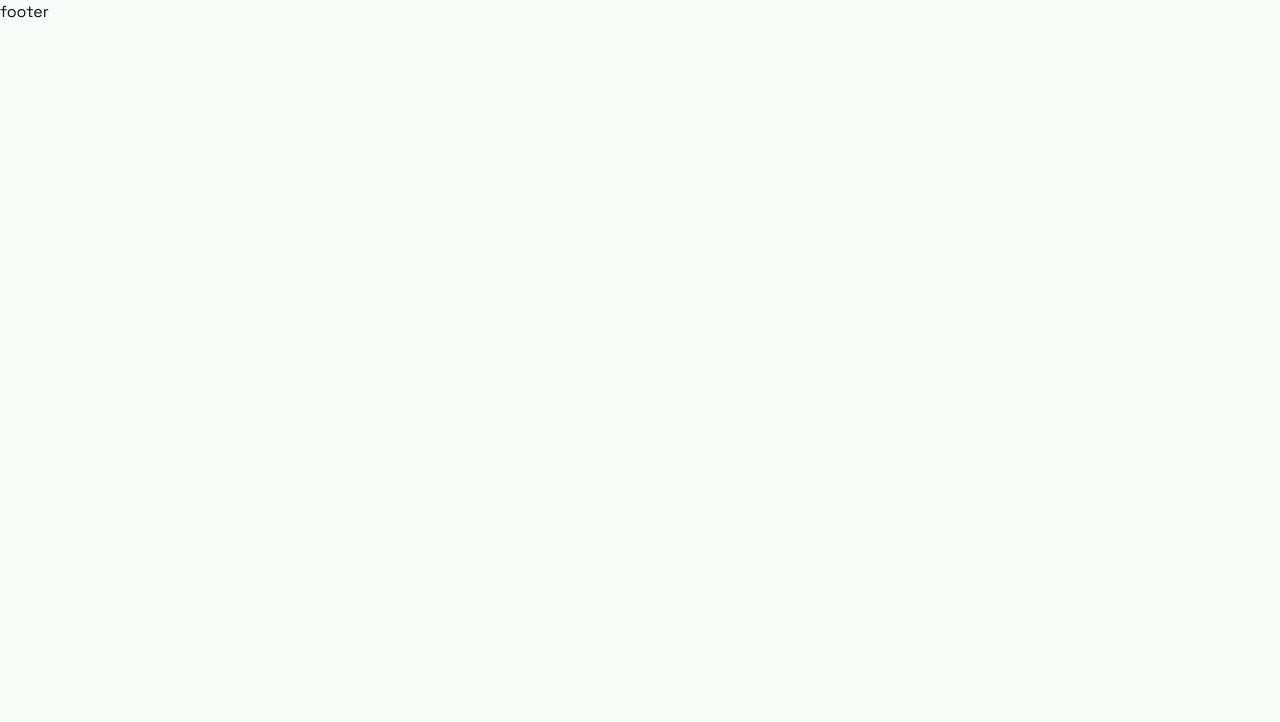
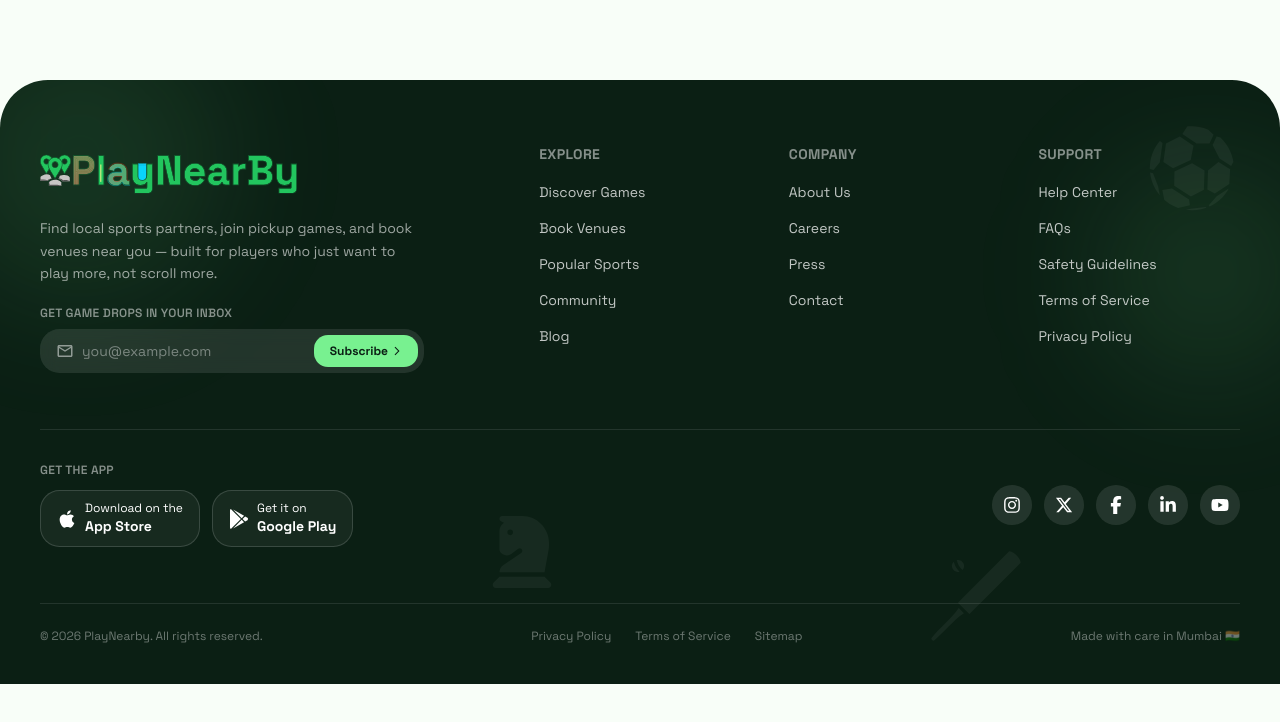
Before and after one commit to Ankur123unsungDevloper/Playnearby, a Next.js app in the folder client/: page /footer in a window 1280 px wide. Shown: the top 722 px of the page. Built offline with nearby package versions, Linux system fonts and the light colour scheme.

Commit message:
modified:   client/app/(marketing)/footer/page.tsx

```diff
--- a/client/app/(marketing)/footer/page.tsx
+++ b/client/app/(marketing)/footer/page.tsx
@@ -1,5 +1,220 @@
+"use client";
+
+import Logo from "@/components/logo";
+import Link from "next/link";
+import { useState } from "react";
+import {
+  FaInstagram,
+  FaXTwitter,
+  FaFacebookF,
+  FaLinkedinIn,
+  FaYoutube,
+  FaApple,
+  FaGooglePlay,
+  FaChessKnight,
+} from "react-icons/fa6";
+import { GiSoccerBall, GiCricketBat } from "react-icons/gi";
+import { MdArrowForwardIos, MdOutlineMailOutline } from "react-icons/md";
+
+/* ------------------------------------------------------------------ */
+/*  Link data — one place to edit the whole footer's link map          */
+/* ------------------------------------------------------------------ */
+
+const linkGroups: { title: string; links: { label: string; href: string }[] }[] = [
+  {
+    title: "Explore",
+    links: [
+      { label: "Discover Games", href: "/games" },
+      { label: "Book Venues", href: "/venues" },
+      { label: "Popular Sports", href: "/sports" },
+      { label: "Community", href: "/community" },
+      { label: "Blog", href: "/blog" },
+    ],
+  },
+  {
+    title: "Company",
+    links: [
+      { label: "About Us", href: "/about" },
+      { label: "Careers", href: "/careers" },
+      { label: "Press", href: "/press" },
+      { label: "Contact", href: "/contact" },
+    ],
+  },
+  {
+    title: "Support",
+    links: [
+      { label: "Help Center", href: "/help" },
+      { label: "FAQs", href: "/faq" },
+      { label: "Safety Guidelines", href: "/safety" },
+      { label: "Terms of Service", href: "/terms" },
+      { label: "Privacy Policy", href: "/privacy" },
+    ],
+  },
+];
+
+const socials = [
+  { icon: <FaInstagram />, href: "https://instagram.com", label: "Instagram" },
+  { icon: <FaXTwitter />, href: "https://x.com", label: "X (Twitter)" },
+  { icon: <FaFacebookF />, href: "https://facebook.com", label: "Facebook" },
+  { icon: <FaLinkedinIn />, href: "https://linkedin.com", label: "LinkedIn" },
+  { icon: <FaYoutube />, href: "https://youtube.com", label: "YouTube" },
+];
+
+/* ------------------------------------------------------------------ */
+/*  Footer                                                              */
+/* ------------------------------------------------------------------ */
+
 export default function Footer() {
+  const [email, setEmail] = useState("");
+  const [subscribed, setSubscribed] = useState(false);
+
+  const handleSubscribe = (e: React.FormEvent) => {
+    e.preventDefault();
+    if (!email) return;
+    // TODO: wire up to your real newsletter endpoint
+    setSubscribed(true);
+    setEmail("");
+  };
+
   return (
-    <div>footer</div>
+    <footer className="relative mt-20 w-full overflow-hidden rounded-t-[3rem] bg-[#0B1F14] text-white">
+      {/* decorative glow + faint watermark sport icons */}
+      <div className="pointer-events-none absolute -left-16 -top-16 h-72 w-72 rounded-full bg-[#78F190]/10 blur-3xl" />
+      <div className="pointer-events-none absolute -right-10 top-20 h-56 w-56 rounded-full bg-[#78F190]/10 blur-3xl" />
+      <GiSoccerBall className="pointer-events-none absolute right-10 top-10 text-8xl text-white/5" />
+      <FaChessKnight className="pointer-events-none absolute bottom-24 left-[38%] text-7xl text-white/5" />
+      <GiCricketBat className="pointer-events-none absolute bottom-10 right-[20%] text-8xl text-white/5" />
+
+      <div className="relative mx-auto flex w-full max-w-7xl flex-col gap-14 px-6 pb-10 pt-16 md:px-10">
+        {/* Top area */}
+        <div className="grid w-full grid-cols-1 gap-12 md:grid-cols-2 lg:grid-cols-5">
+          {/* Brand + newsletter */}
+          <div className="flex flex-col gap-5 lg:col-span-2">
+            <Logo />
+            <p className="max-w-sm text-sm leading-relaxed text-white/60">
+              Find local sports partners, join pickup games, and book venues near you —
+              built for players who just want to play more, not scroll more.
+            </p>
+
+            <form onSubmit={handleSubscribe} className="flex w-full max-w-sm flex-col gap-2">
+              <label htmlFor="footer-email" className="text-xs font-semibold uppercase tracking-wide text-white/50">
+                Get game drops in your inbox
+              </label>
+              <div className="flex items-center gap-2 rounded-xl bg-white/10 p-1.5 pl-4 backdrop-blur-sm">
+                <MdOutlineMailOutline className="shrink-0 text-lg text-white/50" />
+                <input
+                  id="footer-email"
+                  type="email"
+                  required
+                  value={email}
+                  onChange={(e) => setEmail(e.target.value)}
+                  placeholder="you@example.com"
+                  className="w-full bg-transparent text-sm text-white placeholder:text-white/40 focus:outline-none"
+                />
+                <button
+                  type="submit"
+                  className="flex shrink-0 items-center gap-1 rounded-lg bg-[#78F190] px-4 py-2 text-xs font-bold text-[#0B1F14] transition-transform duration-300 hover:scale-105"
+                >
+                  Subscribe
+                  <MdArrowForwardIos className="text-[10px]" />
+                </button>
+              </div>
+              {subscribed && (
+                <span className="text-xs font-medium text-[#78F190]">
+                  You&apos;re in — welcome aboard! 🎉
+                </span>
+              )}
+            </form>
+          </div>
+
+          {/* Link columns */}
+          {linkGroups.map((group) => (
+            <div key={group.title} className="flex flex-col gap-4">
+              <h4 className="text-sm font-bold uppercase tracking-wide text-white/50">
+                {group.title}
+              </h4>
+              <ul className="flex flex-col gap-3">
+                {group.links.map((link) => (
+                  <li key={link.href}>
+                    <Link
+                      href={link.href}
+                      className="group inline-flex items-center gap-1.5 text-sm text-white/75 transition-colors duration-300 hover:text-[#78F190]"
+                    >
+                      {link.label}
+                      <MdArrowForwardIos className="text-[9px] opacity-0 transition-all duration-300 group-hover:translate-x-0.5 group-hover:opacity-100" />
+                    </Link>
+                  </li>
+                ))}
+              </ul>
+            </div>
+          ))}
+        </div>
+
+        {/* App download + socials row */}
+        <div className="flex flex-col items-center justify-between gap-6 border-t border-white/10 pt-8 md:flex-row">
+          <div className="flex flex-col items-center gap-3 md:items-start">
+            <span className="text-xs font-semibold uppercase tracking-wide text-white/50">
+              Get the app
+            </span>
+            <div className="flex gap-3">
+              <a
+                href="#"
+                className="flex items-center gap-2 rounded-xl border border-white/15 bg-white/5 px-4 py-2.5 transition-colors duration-300 hover:bg-white/10"
+              >
+                <FaApple className="text-xl" />
+                <span className="text-left text-xs leading-tight">
+                  Download on the
+                  <br />
+                  <span className="text-sm font-bold">App Store</span>
+                </span>
+              </a>
+              <a
+                href="#"
+                className="flex items-center gap-2 rounded-xl border border-white/15 bg-white/5 px-4 py-2.5 transition-colors duration-300 hover:bg-white/10"
+              >
+                <FaGooglePlay className="text-xl" />
+                <span className="text-left text-xs leading-tight">
+                  Get it on
+                  <br />
+                  <span className="text-sm font-bold">Google Play</span>
+                </span>
+              </a>
+            </div>
+          </div>
+
+          <div className="flex gap-3">
+            {socials.map((social) => (
+              <a
+                key={social.label}
+                href={social.href}
+                target="_blank"
+                rel="noopener noreferrer"
+                aria-label={social.label}
+                className="flex h-10 w-10 items-center justify-center rounded-full bg-white/10 text-lg transition-all duration-300 hover:-translate-y-1 hover:bg-[#78F190] hover:text-[#0B1F14]"
+              >
+                {social.icon}
+              </a>
+            ))}
+          </div>
+        </div>
+
+        {/* Bottom legal bar */}
+        <div className="flex flex-col items-center justify-between gap-4 border-t border-white/10 pt-6 text-xs text-white/40 md:flex-row">
+          <span>&copy; {new Date().getFullYear()} PlayNearby. All rights reserved.</span>
+          <div className="flex flex-wrap items-center justify-center gap-x-6 gap-y-2">
+            <Link href="/privacy" className="transition-colors hover:text-white/70">
+              Privacy Policy
+            </Link>
+            <Link href="/terms" className="transition-colors hover:text-white/70">
+              Terms of Service
+            </Link>
+            <Link href="/sitemap" className="transition-colors hover:text-white/70">
+              Sitemap
+            </Link>
+          </div>
+          <span>Made with care in Mumbai 🇮🇳</span>
+        </div>
+      </div>
+    </footer>
   );
 }
```
